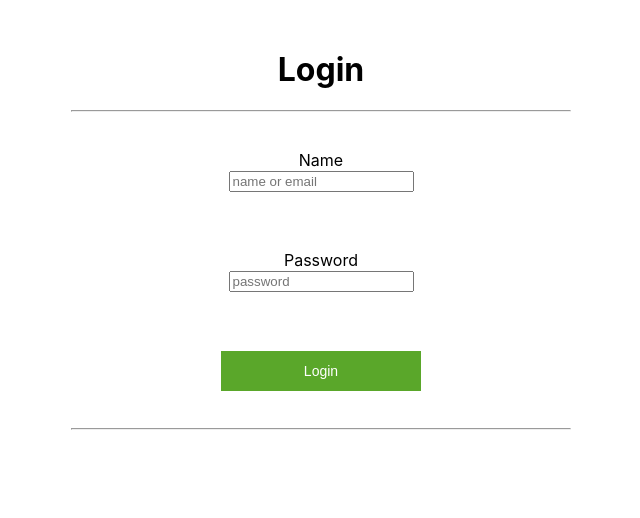
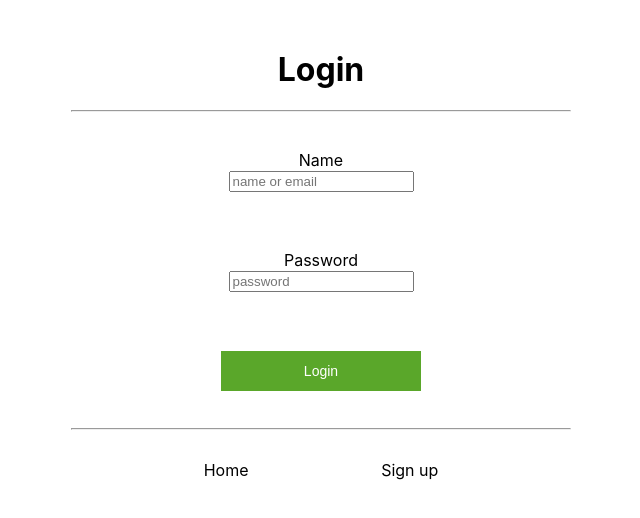
Before and after one commit to takaaki12353491/service-front, a React (Create React App) app: page /login in a window 1280 px wide. Shown: the top 518 px of the page, without its empty margins (319-959 px from the left). Built offline with nearby package versions, Linux system fonts and the light colour scheme.

Commit message:
Modify Navigation

```diff
--- a/src/components/atoms/Link.tsx
+++ b/src/components/atoms/Link.tsx
@@ -16,9 +16,10 @@ export const Link: React.FC<LinkProps> = (props) => {
 export default Link
 
 const A = styled.a`
-  color: white;
+  color: black;
   text-decoration: none;
+  transition-duration: 0.2;
   &:hover {
-    color: gray;
+    opacity: 0.7;
   }
 `
--- a/src/components/molecules/Navigation.tsx
+++ b/src/components/molecules/Navigation.tsx
@@ -8,15 +8,11 @@ export interface NavigationProps {
 }
 
 export const Navigation: React.FC<NavigationProps> = (props) => {
-  const list = []
-  for (const item of props.items) {
-    list.push(
-      <Link key={item.href} {...item}/>
-    )
-  }
   return(
     <Container className={props.className}>
-      {list}
+      {props.items.map(item => {
+        return <Link key={item.href} {...item}/>
+      })}
     </Container>
   )
 }
--- a/src/components/organisms/Form.tsx
+++ b/src/components/organisms/Form.tsx
@@ -3,22 +3,18 @@ import { CVButton, ButtonProps } from '../atoms'
 import { FormItem, FormItemProps } from '../molecules'
 
 export interface FormProps {
-  submit: () => {}
+  submit: () => void
   items: FormItemProps[]
   button: ButtonProps
   className?: string
 }
 
 export const Form: React.FC<FormProps> = (props) => {
-  const list = []
-  for (const item of props.items) {
-    list.push(
-      <FormItem key={list.length} {...item}/>
-    )
-  }
   return (
     <form onSubmit={props.submit} className={props.className}>
-      {list}
+      {props.items.map(item => {
+        return <FormItem key={item.item.name} {...item}/>
+      })}
       <CVButton {...props.button}/>
     </form>
   )
--- a/src/components/pages/Signup.tsx
+++ b/src/components/pages/Signup.tsx
@@ -5,25 +5,26 @@ import { Axios } from '../../modules'
 import { Name, URL } from '../../consts'
 
 export const Signup: React.FC = () => {
-  type FormData = {
+  type FormType = {
     name: string
     email: string
     password: string
   }
-  const { register, handleSubmit, errors } = useForm<FormData>()
-  const onSubmit = handleSubmit((value) => {
+  const { register, handleSubmit, errors, reset } = useForm<FormType>()
+  const onSubmit = handleSubmit(value => {
     const formData = new FormData()
     formData.append(Name.NAME, value.name)
     formData.append(Name.EMAIL, value.email)
     formData.append(Name.PASSWORD, value.password)
     Axios.MPFD
       .post(Axios.URL.SIGNUP, formData)
-      .then((res) => {
+      .then(res => {
         res.status === 200 ? alert('Your registration is complete') : alert(res.data)
       })
       .catch(() => {
         alert('error')
       })
+    reset()
   })
   return (
     <Auth
```
